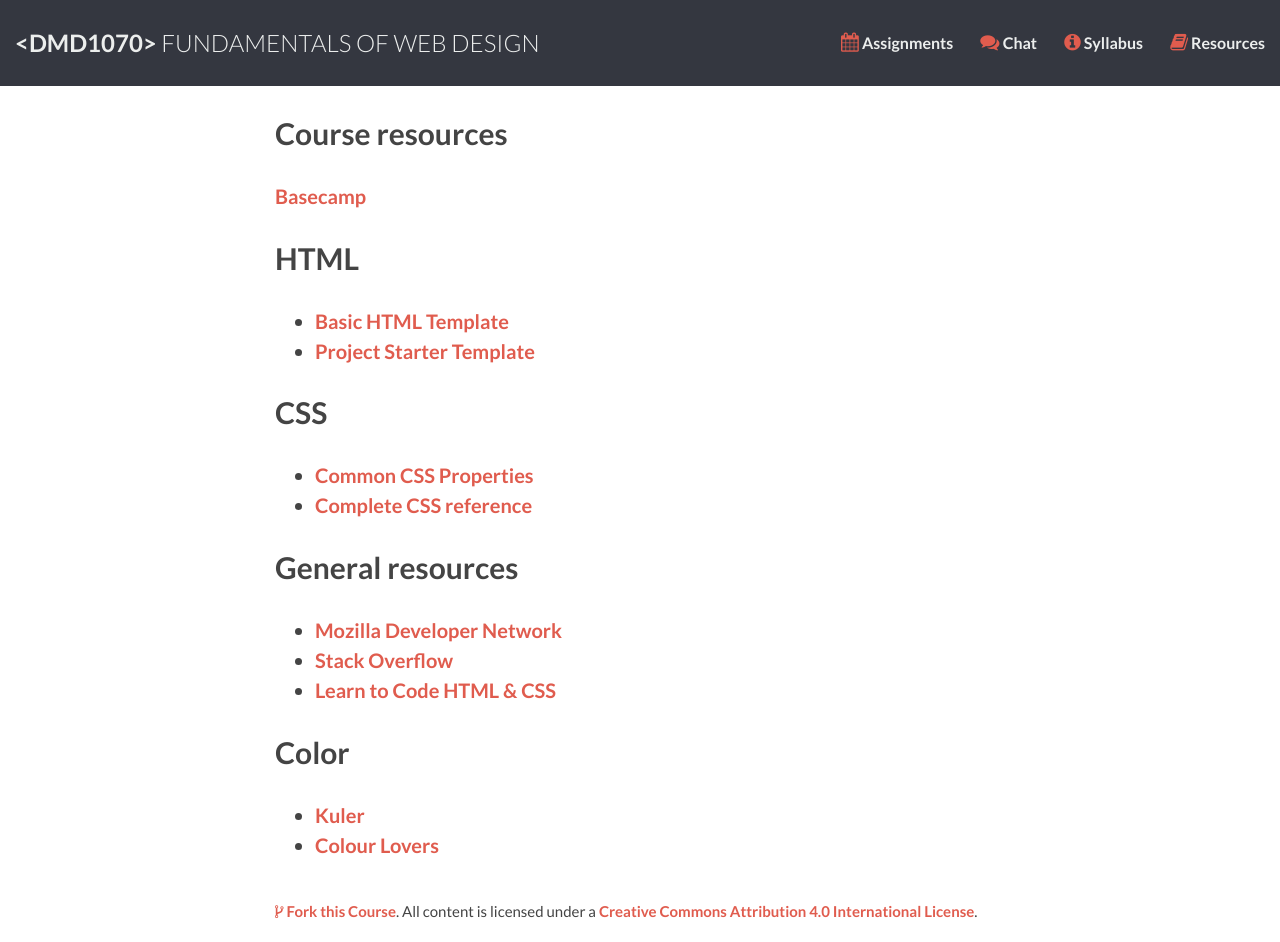
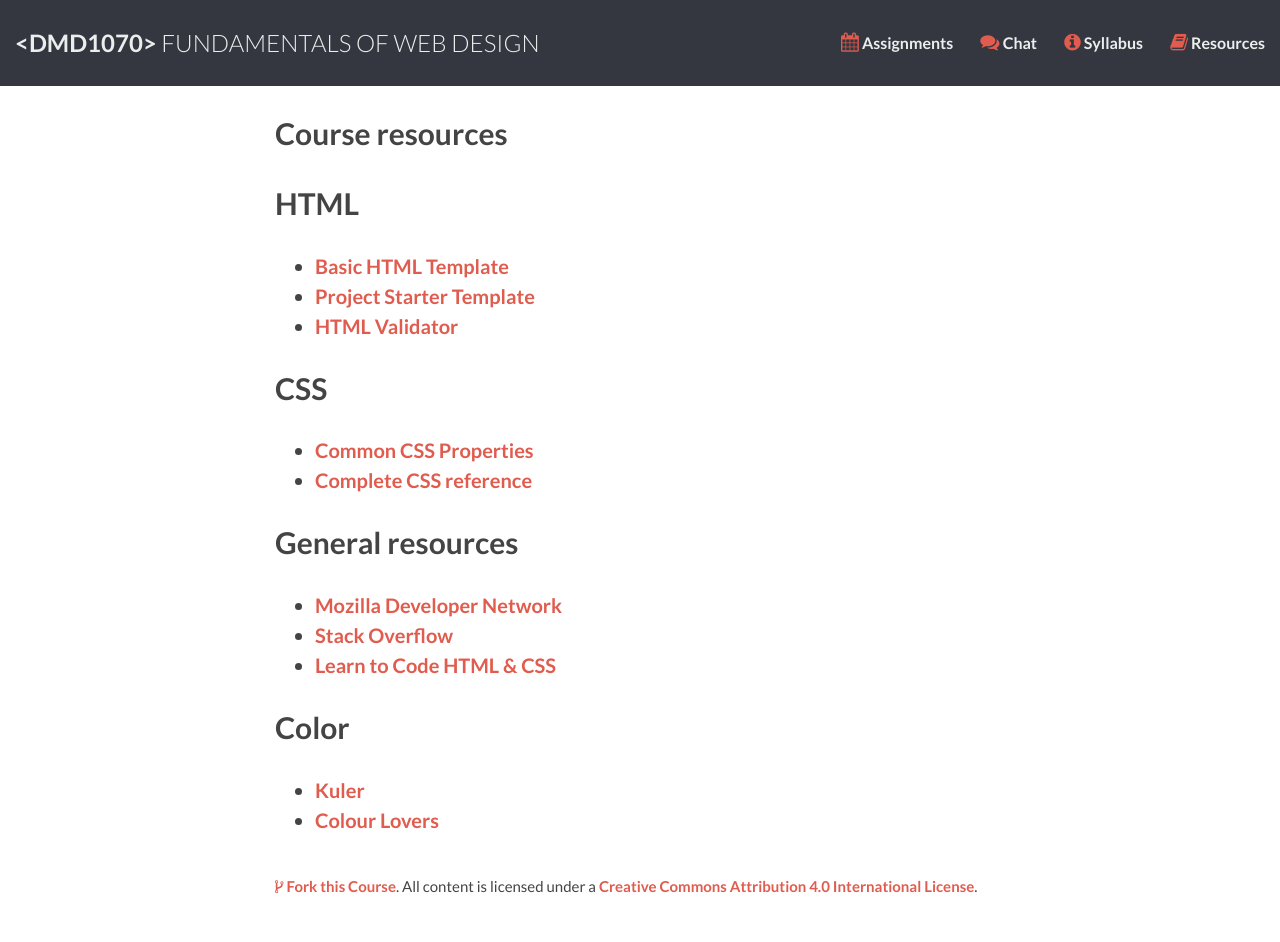
Before and after one commit to DMD1070/DMD1070.github.io, a Jekyll site: the page built from resources.md, in a window 1280 px wide. Built offline with Jekyll 4.4.1, drawn with Linux system fonts in a browser that asks for light colours; Markdown is read by kramdown in place of the engine named in the settings; after the commit the page ends 918 px from its top, so only the background shows below that.

Commit message:
update resources

```diff
--- a/resources.md
+++ b/resources.md
@@ -5,12 +5,11 @@ title: resources
 
 ## Course resources
 
-[Basecamp](https://basecamp.com/)
-
 ## HTML
 
 - [Basic HTML Template](https://raw.githubusercontent.com/DMD1070/html-template/master/index.html)
 - [Project Starter Template](https://github.com/DMD1070/project-template)
+- [HTML Validator](https://validator.w3.org/)
 
 ## CSS
 
```
